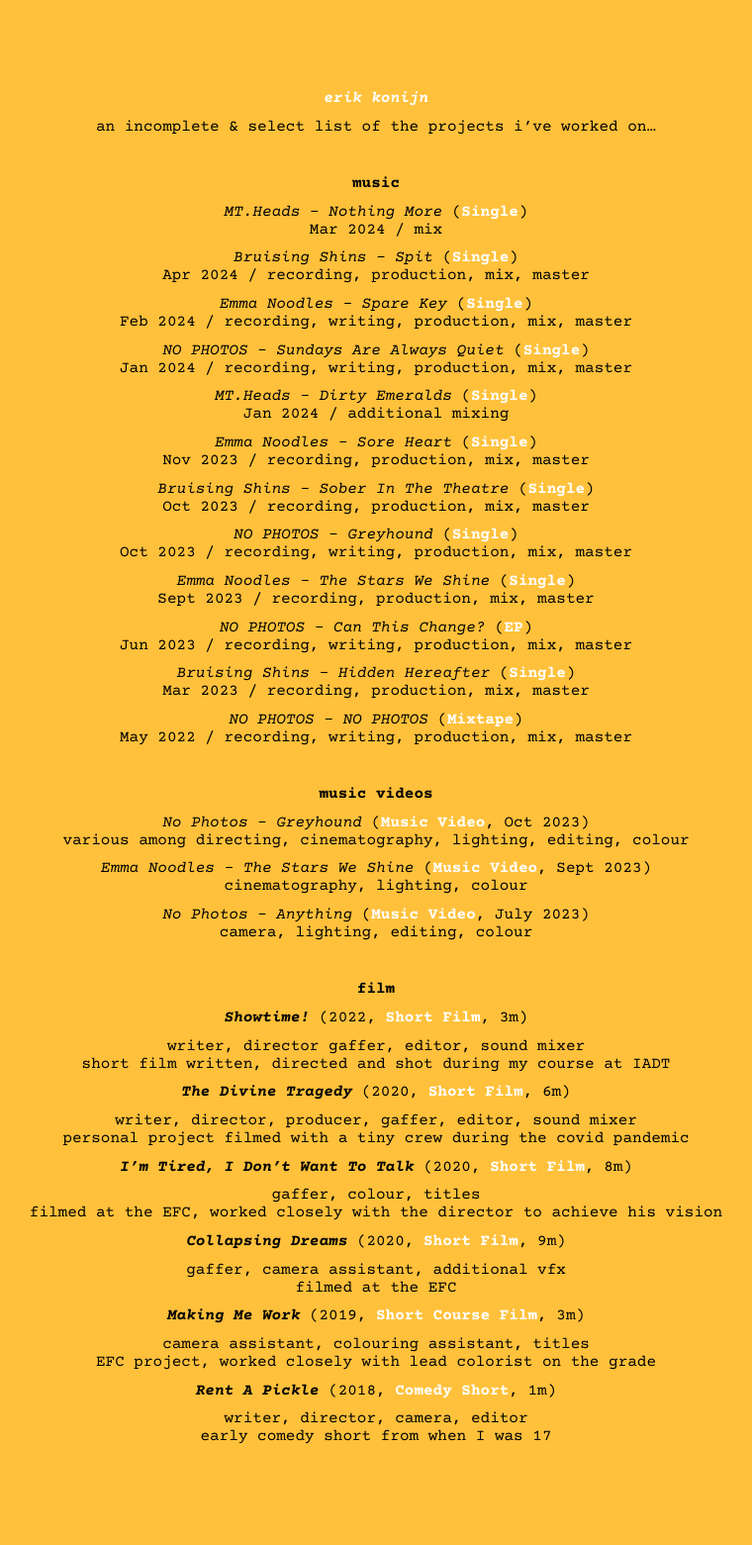
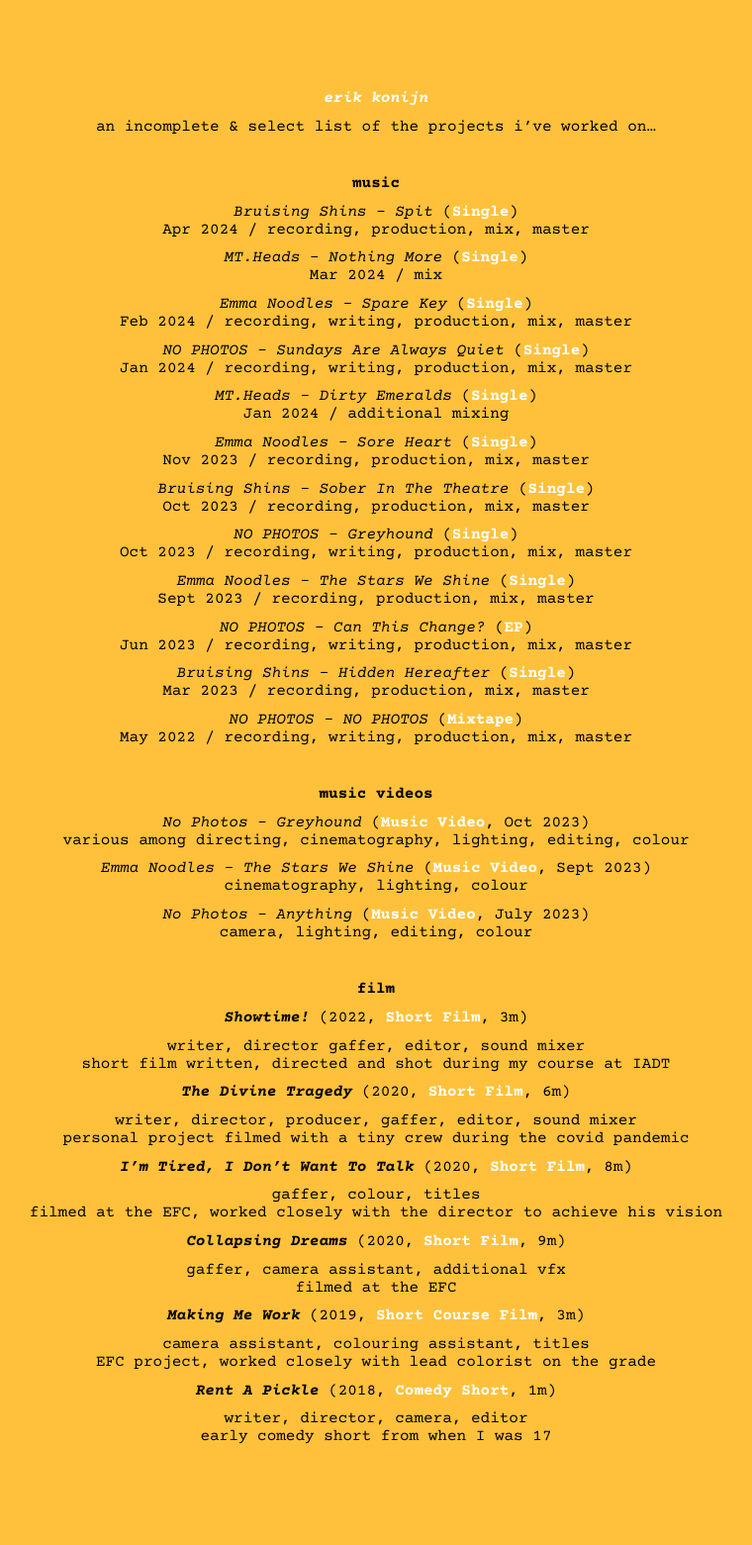
Before and after one commit to erikonijn/erikonijn.github.io, a Jekyll site: the page built from pages/credits.md, in a window 1280 px wide. Shown: the whole page at 99% size, without its empty margins (260-1020 px from the left). Built offline with Jekyll 4.4.1, drawn with Linux system fonts in a browser that asks for light colours.

Commit message:
fix order

```diff
--- a/pages/credits.md
+++ b/pages/credits.md
@@ -13,11 +13,11 @@
 
 **music**
 
+*Bruising Shins - Spit* ([**Single**](/){:target="_blank"})
+Apr 2024 / recording, production, mix, master
+
 *MT.Heads - Nothing More* ([**Single**](https://open.spotify.com/track/0bOswfEnqo5ZRtgcyS3JBc){:target="_blank"})
 Mar 2024 / mix
-
-*Bruising Shins - Spit* ([**Single**](/){:target="_blank"})
-Apr 2024 / recording, production, mix, master
 
 *Emma Noodles - Spare Key* ([**Single**](https://open.spotify.com/track/05i9DJx3MjpEM59PEcrcVJ?si=6a0b0c693e0d4b0e))
 Feb 2024 / recording, writing, production, mix, master
```
